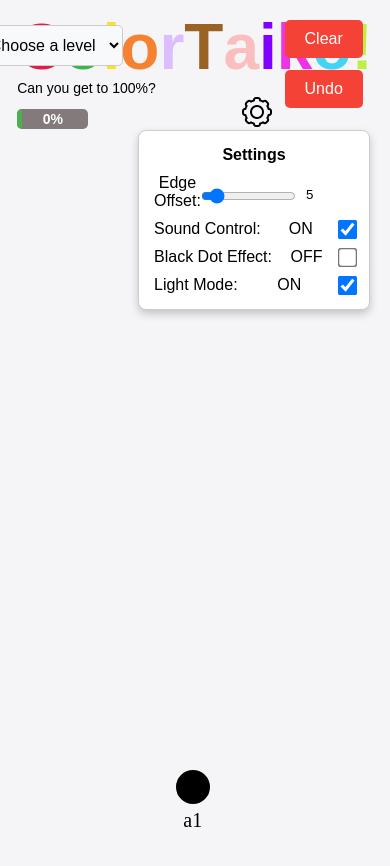
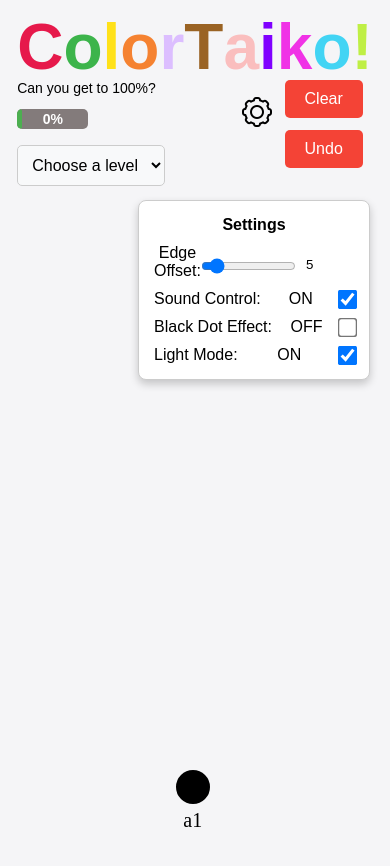
Before and after one commit to sshrxt/ColorTaiko, a React (Vite) app in the folder client/: page / in a window 390 px wide. Both pictures are taken after a click on the picture 256 px from the left and 112 px from the top of the page. Shown: the top 866 px of the page. Built offline with nearby package versions, Linux system fonts and the light colour scheme; a web font is replaced by a local one.

Commit message:
Adjust positioning of settings menu and buttons for responsive design

```diff
--- a/client/src/components/ToolMenu/settingMenu.css
+++ b/client/src/components/ToolMenu/settingMenu.css
@@ -12,7 +12,7 @@
   }
 @media (max-width: 850px) {
   .settings-menu {
-    top: 130px;
+    top: 200px;
   }
 
 }
--- a/client/src/styles/global.css
+++ b/client/src/styles/global.css
@@ -109,8 +109,13 @@ body {
 }
 
 @media (max-width: 850px) {
-  .button-container {
-    margin-top: 70px;
+  .clear-button {
+    margin-top: 60px;
+    right: 10px;
+  }
+  .undo-button {
+    margin-top: 60px;
+    right: 10px;
   }
   .icon {
     margin-top: 70px;
@@ -118,6 +123,20 @@ body {
   }
   .game-box {
     margin-top: 70px;
+  }
+}
+@media (max-width: 1300px){
+  .level-selector {
+    margin-top: 120px;
+    margin-left: 0px;
+    left: 0;
+    right: auto;
+  }
+  .level-selected {
+    margin-top: 20px;
+    margin-left: 0px;
+    left: 0;
+    right: 0;
   }
 }
 
@@ -195,6 +214,7 @@ body {
   position: absolute;
   top: 110px;
   right: 10px;
+  display: flex;
   font-size: 16px;
   color: black;
   font-weight: bold;
```
